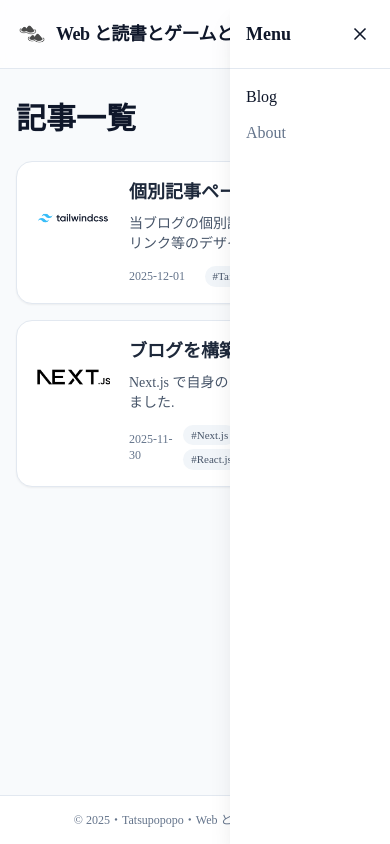
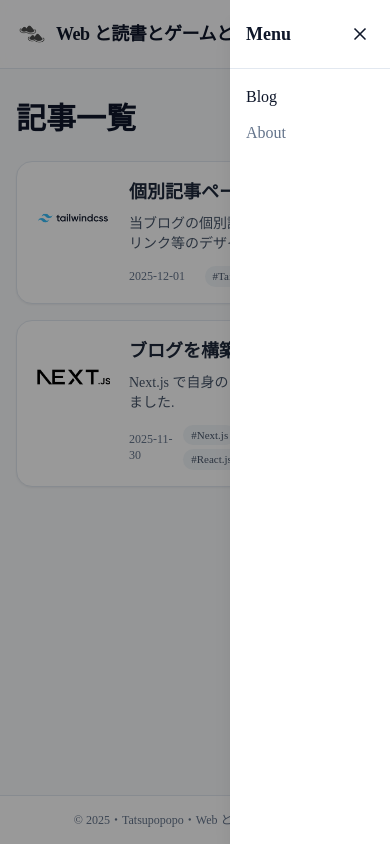
Before and after one commit to Tatsupopopo/next-markdown-learning-blog, a Next.js app: page / in a window 390 px wide. Both pictures are taken after a click on the button "メニューを開く". Built offline with nearby package versions, Linux system fonts and the light colour scheme; no server answers.

Commit message:
調整；ハンバーガーメニュー

```diff
--- a/components/Header.jsx
+++ b/components/Header.jsx
@@ -2,22 +2,20 @@
 
 import Link from "next/link";
 import { usePathname } from "next/navigation";
-import { useState, useEffect } from "react"; // 👈 useEffect 追加
+import { useState, useEffect } from "react";
 import { FiMenu, FiX } from "react-icons/fi";
 
 export default function Header() {
   const pathname = usePathname();
   const [open, setOpen] = useState(false);
 
-  // 👇 open の状態に応じて body にクラスを付け外しする
+  // ハンバーガー開閉に応じて body にクラス付与
   useEffect(() => {
     if (open) {
       document.body.classList.add("menu-open");
     } else {
       document.body.classList.remove("menu-open");
     }
-
-    // 万が一アンマウントされたときの掃除
     return () => {
       document.body.classList.remove("menu-open");
     };
@@ -31,6 +29,8 @@ export default function Header() {
     }`;
 
   return (
+    <>
+      {/* 👇 sticky なヘッダー本体 */}
       <header className="border-b border-slate-200 bg-white/80 backdrop-blur sticky top-0 z-20">
         <div className="main-container flex items-center h-[68px]">
           {/* 左：サイトタイトル */}
@@ -64,9 +64,10 @@ export default function Header() {
             <FiMenu className="w-5 h-5" />
           </button>
         </div>
+      </header>
 
       {open && (
-        <div className="fixed inset-0 z-30 md:hidden flex justify-end">
+        <div className="fixed inset-0 z-30 md:hidden flex justify-end bg-black/40">
           <div className="h-screen w-40 bg-white shadow-xl flex flex-col">
             {/* 上部バー */}
             <div className="flex items-center justify-between px-4 py-5 border-b border-slate-200">
@@ -100,6 +101,6 @@ export default function Header() {
           </div>
         </div>
       )}
-    </header>
+    </>
   );
 }
```
Lines whose indentation alone changed are shown as unchanged.
